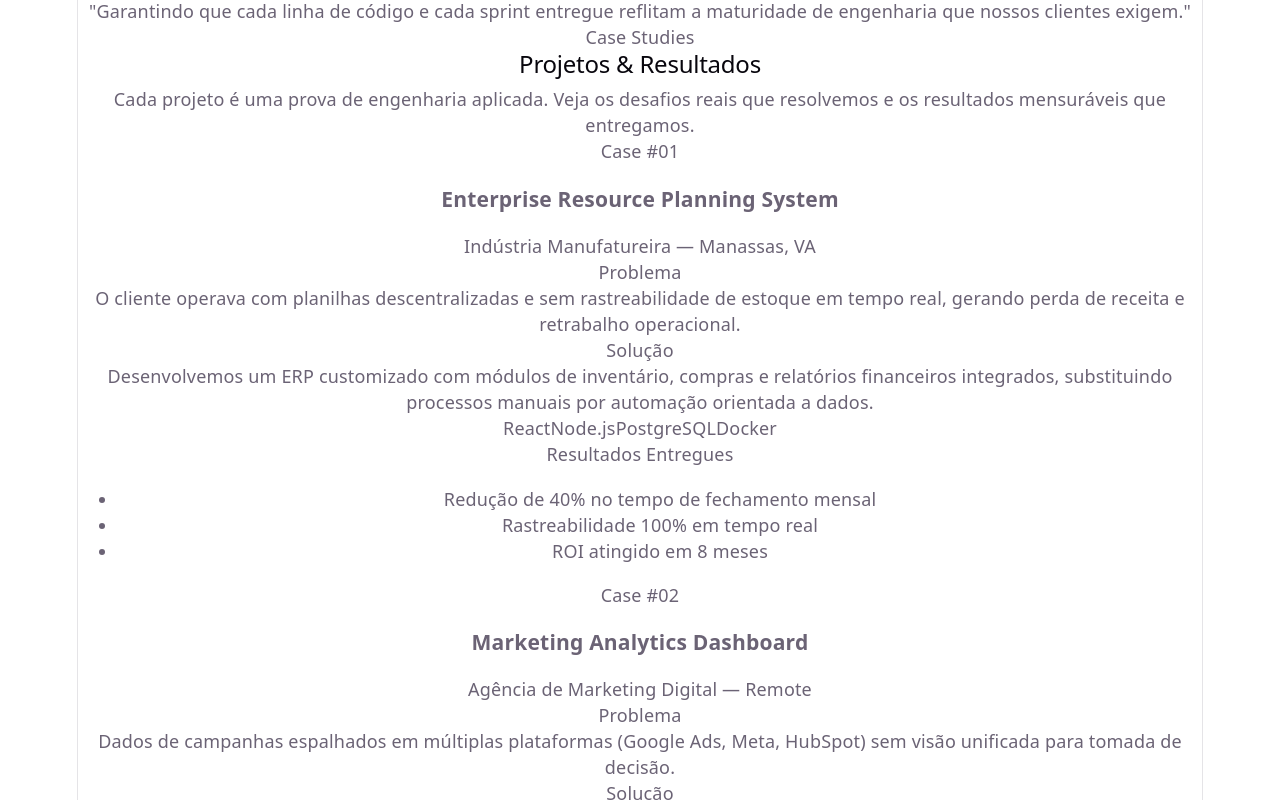
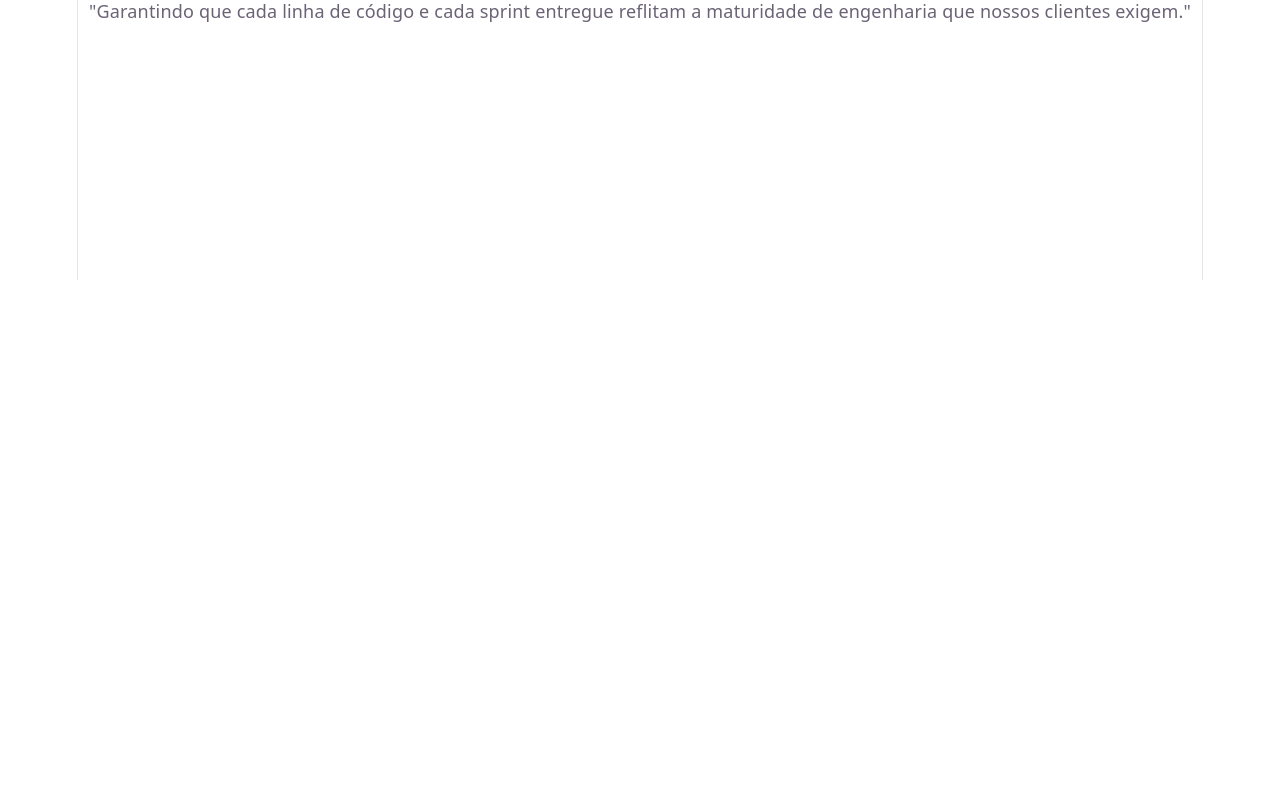
Before and after one commit to galindo-consulting-group/galindo-consulting-redesign, a React (Vite) app: page / in a window 1280 px wide. Shown: the part 520-1320 px from the top of the page. After the commit the page ends 800 px from the top, so only its background shows below. Built offline with nearby package versions, Linux system fonts and the light colour scheme.

Commit message:
Revert "feat(projects): add Projects case studies section"
This reverts commit 7a70dc6571e609ba3c719baa9aea30002932217a.

```diff
--- a/src/App.tsx
+++ b/src/App.tsx
@@ -1,7 +1,7 @@
 import AboutUs from "./components/AboutUs";
 // Os imports abaixo ficam comentados até que os meninos criem os arquivos
 // import Services from "./components/Services";
-import Projects from "./components/Projects";
+// import Projects from "./components/Projects";
 // import ContactUs from "./components/ContactUs";
 
 function App() {
@@ -14,7 +14,7 @@ function App() {
       {/* <Services /> */}
 
       {/* 3. SEÇÃO: PROJECTS / CASE STUDIES (Task do Rodrigo) */}
-      <Projects />
+      {/* <Projects /> */}
 
       {/* 4. SEÇÃO: CONTACT US (Task do Hiran) */}
       {/* <ContactUs /> */}
--- a/src/components/Projects.tsx
+++ /dev/null
@@ -1,118 +0,0 @@
-const projects = [
-  {
-    id: 1,
-    title: "Enterprise Resource Planning System",
-    client: "Indústria Manufatureira — Manassas, VA",
-    problem:
-      "O cliente operava com planilhas descentralizadas e sem rastreabilidade de estoque em tempo real, gerando perda de receita e retrabalho operacional.",
-    solution:
-      "Desenvolvemos um ERP customizado com módulos de inventário, compras e relatórios financeiros integrados, substituindo processos manuais por automação orientada a dados.",
-    results: ["Redução de 40% no tempo de fechamento mensal", "Rastreabilidade 100% em tempo real", "ROI atingido em 8 meses"],
-    stack: ["React", "Node.js", "PostgreSQL", "Docker"],
-  },
-  {
-    id: 2,
-    title: "Marketing Analytics Dashboard",
-    client: "Agência de Marketing Digital — Remote",
-    problem:
-      "Dados de campanhas espalhados em múltiplas plataformas (Google Ads, Meta, HubSpot) sem visão unificada para tomada de decisão.",
-    solution:
-      "Construímos um dashboard centralizado com ingestão de dados via APIs das plataformas, normalização e visualização em tempo real com alertas configuráveis.",
-    results: ["Consolidação de 6 fontes de dados em 1 interface", "Tempo de análise reduzido de 4h para 15 min", "Aumento de 25% no ROAS médio das campanhas"],
-    stack: ["TypeScript", "React", "Python", "REST APIs"],
-  },
-  {
-    id: 3,
-    title: "Customer Portal — SaaS B2B",
-    client: "Startup de Logística — Austin, TX",
-    problem:
-      "Ausência de portal self-service forçava o time de suporte a processar manualmente 100% das solicitações de clientes, criando gargalo operacional.",
-    solution:
-      "Entregamos um portal B2B completo com autenticação, gestão de contratos, rastreamento de pedidos e integração com o sistema legado via API REST.",
-    results: ["70% das solicitações resolvidas sem intervenção humana", "NPS aumentou de 32 para 67 em 6 meses", "Escala de 200 para 1.200 clientes ativos"],
-    stack: ["React", "TypeScript", "REST API", "JWT"],
-  },
-];
-
-export default function Projects() {
-  return (
-    <section className="py-20 px-6 max-w-7xl mx-auto">
-      {/* Cabeçalho */}
-      <div className="text-center mb-16">
-        <span className="text-blue-600 font-semibold uppercase tracking-wider text-sm">
-          Case Studies
-        </span>
-        <h2 className="text-4xl font-bold mt-2 tracking-tight text-slate-900">
-          Projetos & Resultados
-        </h2>
-        <p className="mt-4 text-lg text-slate-600 max-w-3xl mx-auto">
-          Cada projeto é uma prova de engenharia aplicada. Veja os desafios reais que resolvemos e os resultados mensuráveis que entregamos.
-        </p>
-      </div>
-
-      {/* Cards de Case Study */}
-      <div className="flex flex-col gap-12">
-        {projects.map((project, index) => (
-          <div
-            key={project.id}
-            className="grid grid-cols-1 lg:grid-cols-2 gap-8 bg-white rounded-2xl border border-slate-100 shadow-sm overflow-hidden"
-          >
-            {/* Lado esquerdo — contexto */}
-            <div className="p-8 flex flex-col justify-between">
-              <div>
-                <span className="text-xs font-semibold text-blue-600 uppercase tracking-widest">
-                  Case #{String(index + 1).padStart(2, "0")}
-                </span>
-                <h3 className="text-2xl font-bold text-slate-900 mt-2 tracking-tight">
-                  {project.title}
-                </h3>
-                <p className="text-sm text-slate-400 mt-1">{project.client}</p>
-
-                <div className="mt-6">
-                  <p className="text-xs font-semibold text-slate-500 uppercase tracking-wider mb-1">
-                    Problema
-                  </p>
-                  <p className="text-slate-600 leading-relaxed">{project.problem}</p>
-                </div>
-
-                <div className="mt-4">
-                  <p className="text-xs font-semibold text-slate-500 uppercase tracking-wider mb-1">
-                    Solução
-                  </p>
-                  <p className="text-slate-600 leading-relaxed">{project.solution}</p>
-                </div>
-              </div>
-
-              {/* Tech Stack */}
-              <div className="mt-8 flex flex-wrap gap-2">
-                {project.stack.map((tech) => (
-                  <span
-                    key={tech}
-                    className="px-3 py-1 bg-slate-100 text-slate-700 text-xs font-medium rounded-full"
-                  >
-                    {tech}
-                  </span>
-                ))}
-              </div>
-            </div>
-
-            {/* Lado direito — resultados */}
-            <div className="bg-slate-900 p-8 flex flex-col justify-center">
-              <p className="text-blue-400 text-xs font-semibold uppercase tracking-widest mb-6">
-                Resultados Entregues
-              </p>
-              <ul className="flex flex-col gap-4">
-                {project.results.map((result) => (
-                  <li key={result} className="flex items-start gap-3">
-                    <span className="mt-1 w-2 h-2 rounded-full bg-blue-500 shrink-0" />
-                    <span className="text-slate-200 leading-relaxed">{result}</span>
-                  </li>
-                ))}
-              </ul>
-            </div>
-          </div>
-        ))}
-      </div>
-    </section>
-  );
-}
```
